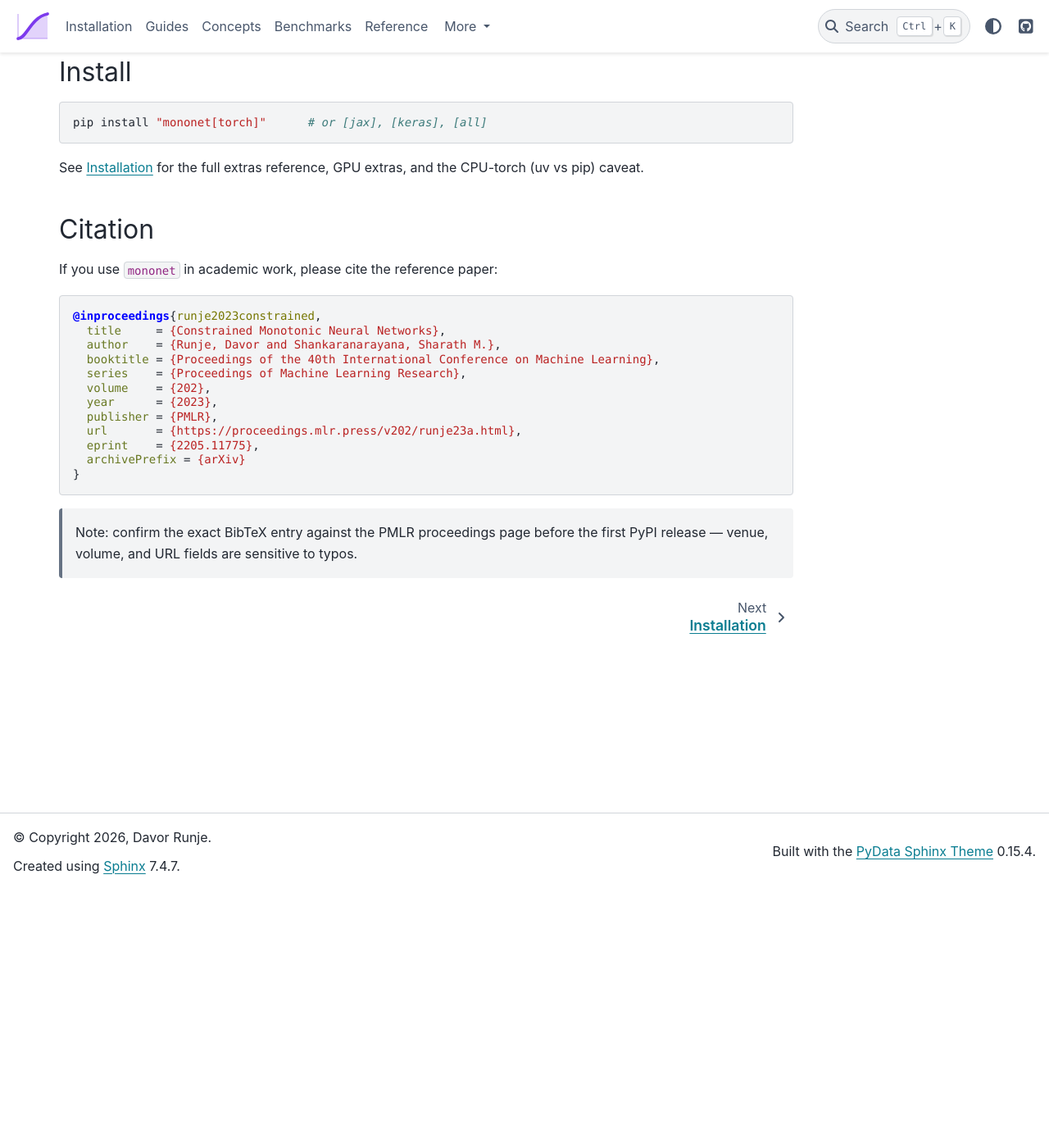
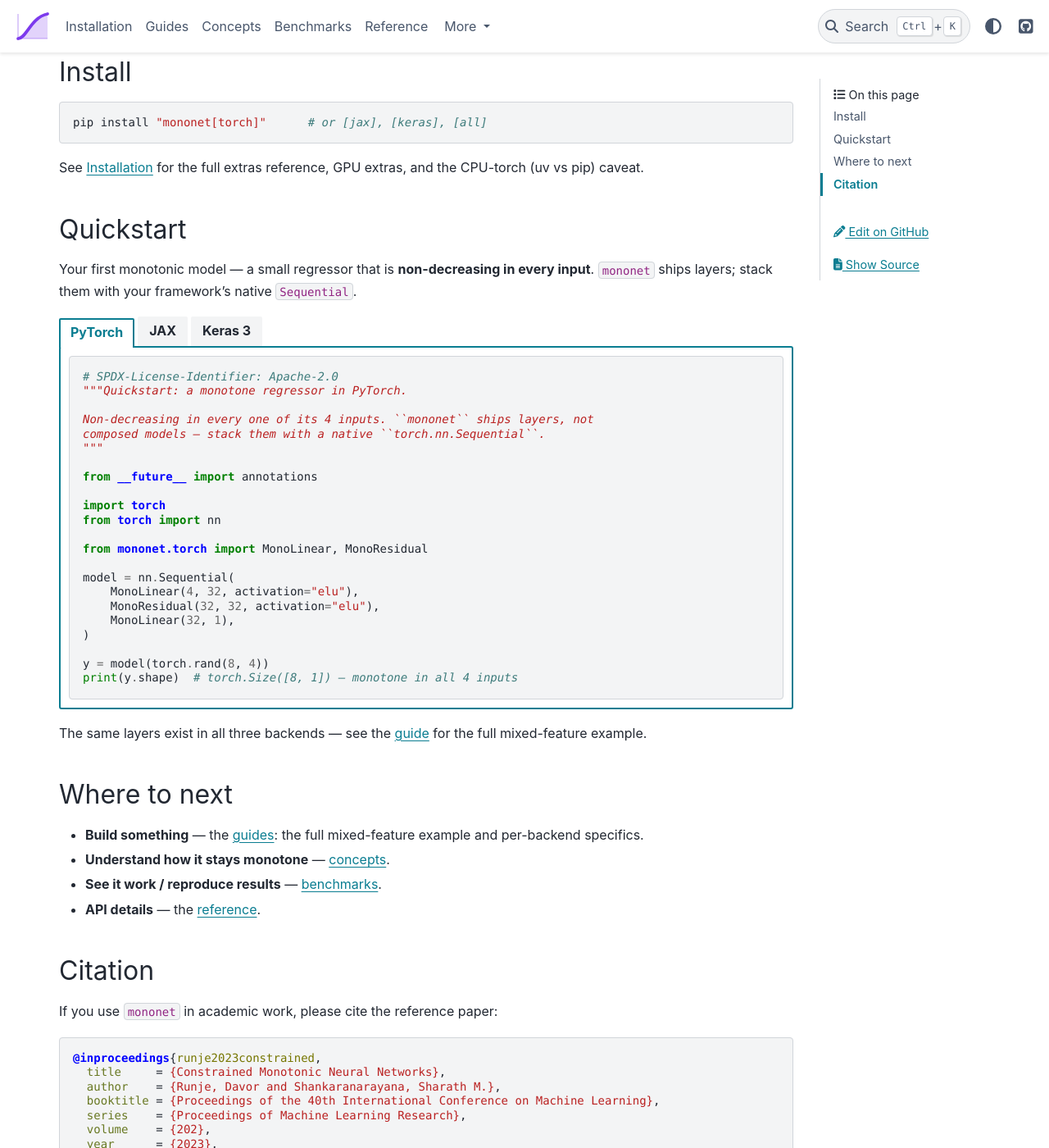
Before and after one commit to davorrunje/mononet, a Sphinx documentation site: the page built from docs/index.md, in a window 1280 px wide and 1400 px high, scrolled down 315 px. Shown: the whole window at 82% size. Built offline with Sphinx 7.4.7 and the PyData theme 0.15.4, drawn with Linux system fonts in a browser that asks for light colours; pages that are not in the unit, such as notebooks, are missing from menus.

Commit message:
docs(index): tabbed quickstart + where-to-next routing

````diff
--- a/docs/index.md
+++ b/docs/index.md
@@ -20,6 +20,41 @@
 
 See [Installation](installation.md) for the full extras reference, GPU extras,
 and the CPU-torch (uv vs pip) caveat.
+
+## Quickstart
+
+Your first monotonic model — a small regressor that is **non-decreasing in every
+input**. `mononet` ships layers; stack them with your framework's native
+`Sequential`.
+
+::::{tab-set}
+:::{tab-item} PyTorch
+```{literalinclude} examples/quickstart_torch.py
+:language: python
+```
+:::
+:::{tab-item} JAX
+```{literalinclude} examples/quickstart_jax.py
+:language: python
+```
+:::
+:::{tab-item} Keras 3
+```{literalinclude} examples/quickstart_keras.py
+:language: python
+```
+:::
+::::
+
+The same layers exist in all three backends — see the [guide](guides/index.md)
+for the full mixed-feature example.
+
+## Where to next
+
+- **Build something** — the [guides](guides/index.md): the full mixed-feature
+  example and per-backend specifics.
+- **Understand how it stays monotone** — [concepts](concepts/index.md).
+- **See it work / reproduce results** — [benchmarks](benchmarks/index.md).
+- **API details** — the [reference](reference.md).
 
 ## Citation
 
````
